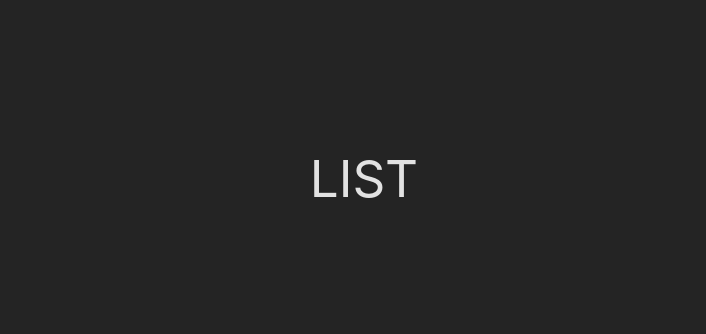
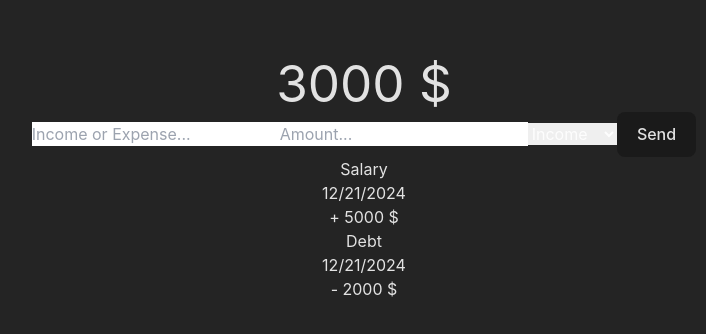
Before and after one commit to vdekterev/react-learning, a React (Vite) app: page / in a window 1280 px wide. Shown: the part 222-556 px from the top of the page, without its empty margins (276-982 px from the left). Built offline with nearby package versions, Linux system fonts and the light colour scheme.

Commit message:
wallet done

```diff
--- a/index.html
+++ b/index.html
@@ -2,7 +2,7 @@
 <html lang="en">
   <head>
     <meta charset="UTF-8" />
-    <link rel="icon" type="image/svg+xml" href="/icon.svg" />
+    <link rel="icon" type="image/svg+xml" href="/schweine.webp" />
     <meta name="viewport" content="width=device-width, initial-scale=1.0" />
     <title>Vite + React + TS</title>
   </head>
--- a/src/App.tsx
+++ b/src/App.tsx
@@ -1,10 +1,10 @@
 import './App.css';
-import ListGroup from '@/components/ListGroup.tsx';
+import Wallet from '@/components/Wallet.tsx';
 
 function App() {
 	return (
 		<>
-			<ListGroup/>
+			<Wallet/>
 		</>
 	);
 
--- a/src/components/ListGroup.tsx
+++ /dev/null
@@ -1,7 +0,0 @@
-export default function ListGroup() {
-	return (
-		<>
-			<h1>LIST</h1>
-		</>
-	);
-}
--- /dev/null
+++ b/src/components/Wallet.tsx
@@ -0,0 +1,54 @@
+import {useEffect, useState} from 'react';
+import WalletForm from '@/components/WalletForm.tsx';
+import WalletOperation from '@/components/WalletOperation.tsx';
+import WalletBalance from '@/components/WalletBalance.tsx';
+import {IOperationType} from '@/enums.ts';
+import { Operation } from '@/types.ts';
+
+
+export default function Wallet() {
+	const sampleOperations = [
+		{
+			id: 1,
+			title: 'Salary',
+			amount: 5000,
+			operationType: IOperationType.INCOME,
+			date: new Date()
+		},
+		{
+			id: 2,
+			title: 'Debt',
+			amount: 2000,
+			operationType: IOperationType.OUTCOME,
+			date: new Date()
+		}
+	];
+	const [balance, setBalance] = useState<number>(0);
+	const [operations, setOperations] = useState<Operation[]>(sampleOperations);
+
+	useEffect(() => {
+		const currBalance = [...operations].reduce((acc: number, item: Operation) => {
+			if (item.operationType === IOperationType.OUTCOME) {
+				return acc - item.amount;
+			}
+			return acc + item.amount;
+		}, 0);
+		setBalance(currBalance);
+	}, [operations]);
+
+	const addOperation = (operation: Operation) => {
+		setOperations([...operations, operation]);
+	};
+
+	return (
+		<div className="flex flex-col gap-4">
+			<WalletBalance balance={balance} />
+			<WalletForm onAddOperation={addOperation} />
+			<div className="flex flex-col gap-4">
+				{operations.map(op => (
+					<WalletOperation key={op.id} operation={op} />
+				))}
+			</div>
+		</div>
+	);
+}
--- /dev/null
+++ b/src/components/WalletBalance.tsx
@@ -0,0 +1,23 @@
+
+interface Props {
+    balance: number
+}
+
+export default function WalletBalance({ balance }: Props) {
+	let color;
+	if (balance > 0) {
+		color = 'text-orange-400';
+	} else if (balance < 0) {
+		color = 'text-red-400';
+	} else {
+		color = 'text-gray-400';
+	}
+
+	return (
+		<>
+			<h1 className={`font-bold ${color}`}>
+				{ balance } $
+			</h1>
+		</>
+	);
+}
--- /dev/null
+++ b/src/components/WalletForm.tsx
@@ -0,0 +1,67 @@
+import React, {useState} from 'react';
+import {IOperationType} from '@/enums.ts';
+import {Operation} from '@/types.ts';
+
+interface Props {
+	onAddOperation: (operation: Operation) => void
+}
+
+export default function WalletForm({ onAddOperation }: Props) {
+	const [title, setTitle] = useState('');
+	const [amount, setAmount] = useState('');
+	const [operation, setOperation] = useState<IOperationType>(IOperationType.INCOME);
+
+	const handleTitleChange = (e: React.ChangeEvent<HTMLInputElement>) => {
+		setTitle(e.target.value);
+	};
+	const handleAmountChange = (e: React.ChangeEvent<HTMLInputElement>) => {
+		setAmount(e.target.value);
+	};
+	const handleOperationChange = (e: React.ChangeEvent<HTMLSelectElement>) => {
+		setOperation(e.target.value as IOperationType);
+	};
+
+	const handleFormSubmit = (e: React.FormEvent) => {
+		e.preventDefault();
+		if (!title || !amount) {
+			alert('Все поля обязательны!');
+			return;
+		}
+
+		const numAmount = amount === '' ? 0 : Number(amount);
+
+		onAddOperation({
+			id: Math.floor(Math.random() * 10000),
+			title: title,
+			amount: numAmount,
+			operationType: operation,
+			date: new Date()
+		});
+
+		setTitle('');
+		setAmount('');
+	};
+
+	return (
+		<form className="flex gap-2" onSubmit={handleFormSubmit}>
+			<input type="text" className="p-2 rounded-lg"
+				   value={title} onChange={handleTitleChange}
+				   placeholder="Income or Expense... "
+
+			/>
+			<input type="number" className="p-2 rounded-lg"
+				   value={amount} onChange={handleAmountChange}
+				   placeholder="Amount..."
+			/>
+
+			<select name="operation" id="operation"
+				value={operation} onChange={handleOperationChange}
+				className="p-2 rounded-lg">
+				<option value={IOperationType.INCOME}>Income</option>
+				<option value={IOperationType.OUTCOME}>Outcome</option>
+			</select>
+
+			<button>Send</button>
+		</form>
+	);
+}
--- /dev/null
+++ b/src/components/WalletOperation.tsx
@@ -0,0 +1,31 @@
+import {IOperationType} from '@/enums.ts';
+import {Operation} from '@/types.ts';
+
+interface Props {
+    operation: Operation
+}
+
+export default function WalletOperation({ operation }: Props) {
+	const color = operation.operationType===IOperationType.INCOME ? 'text-orange-400' : 'text-red-400';
+	const sign = operation.operationType === IOperationType.INCOME ? '+' : '-';
+	const date = operation.date.toLocaleDateString();
+
+	return (
+		<div className="bg-black w-full flex justify-between rounded-lg p-4">
+			<div className="flex flex-col grow text-start">
+				<h4>
+					{operation.title}
+				</h4>
+				<span>
+					{ date }
+				</span>
+			</div>
+
+			<div className="flex items-center">
+				<h2 className={`text-4xl font-bold ${color}`}>
+					{ sign } { operation.amount } $
+				</h2>
+			</div>
+		</div>
+	);
+}
--- /dev/null
+++ b/src/enums.ts
@@ -0,0 +1,4 @@
+export enum IOperationType {
+    INCOME = 'INCOME',
+    OUTCOME = 'OUTCOME'
+}
--- a/src/index.css
+++ b/src/index.css
@@ -1,6 +1,15 @@
 @tailwind base;
 @tailwind components;
 @tailwind utilities;
+@layer base {
+  input[type='number']::-webkit-outer-spin-button,
+  input[type='number']::-webkit-inner-spin-button,
+  input[type='number'] {
+    -webkit-appearance: none;
+    margin: 0;
+    -moz-appearance: textfield !important;
+  }
+}
 
 :root {
   font-family: Inter, system-ui, Avenir, Helvetica, Arial, sans-serif;
--- /dev/null
+++ b/src/types.ts
@@ -0,0 +1,9 @@
+import {IOperationType} from '@/enums.ts';
+
+export interface Operation {
+    id: number,
+    title: string,
+    amount: number,
+    operationType: IOperationType,
+    date: Date
+}
```
